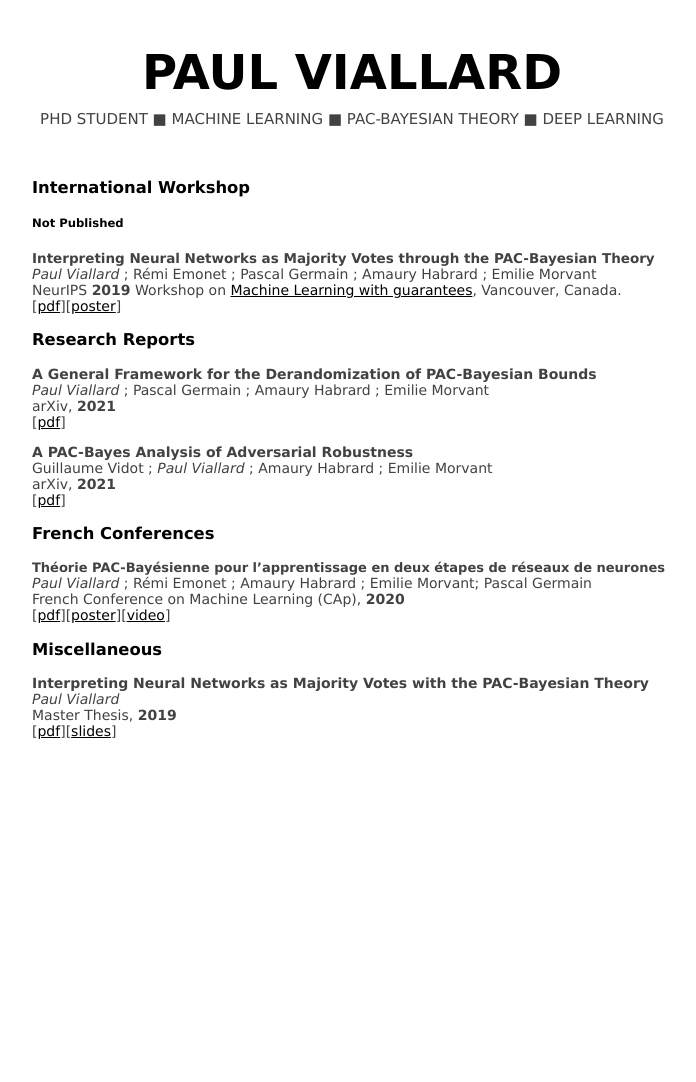
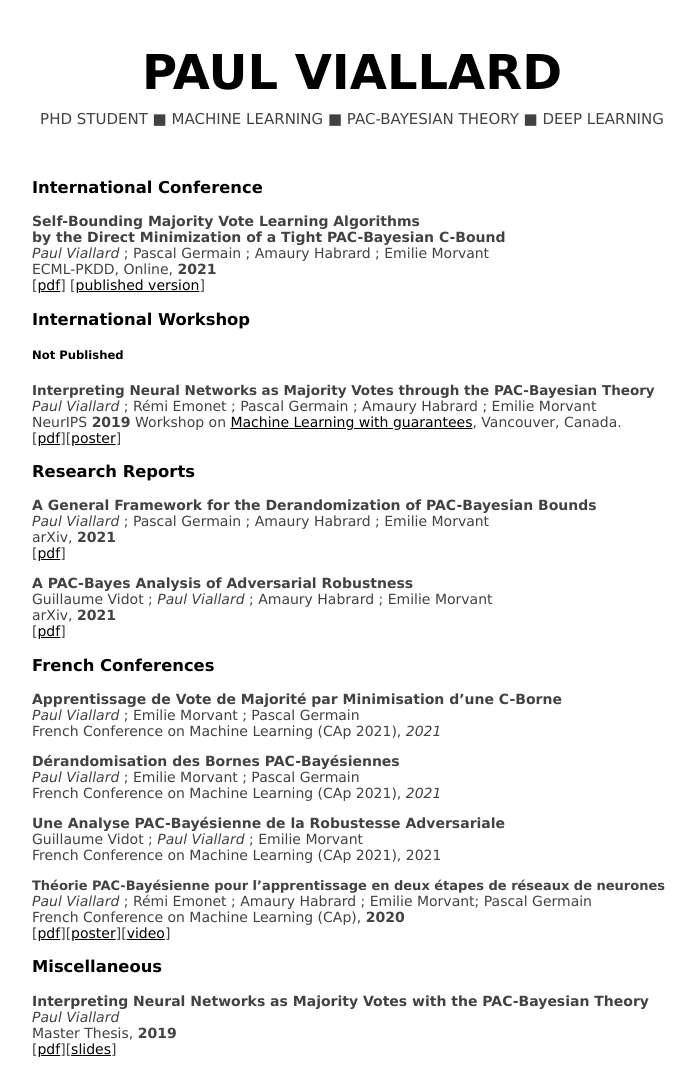
Before and after one commit to paulviallard/paulviallard.github.io, a Jekyll site: the page built from publication.md, in a window 1280 px wide. Shown: the whole page, without its empty margins (288-984 px from the left). Built offline with Jekyll 4.4.1, drawn with Linux system fonts in a browser that asks for light colours; our own code applies the rules of GitHub Pages for plain Markdown files; before the commit the page ends 900 px from its top, so only the background shows below that.

Commit message:
feat: update publications

```diff
--- a/publication.md
+++ b/publication.md
@@ -1,3 +1,11 @@
+### International Conference
+
+**Self-Bounding Majority Vote Learning Algorithms**
+**by the Direct Minimization of a Tight PAC-Bayesian C-Bound**
+_Paul Viallard_ ; Pascal Germain ; Amaury Habrard ; Emilie Morvant
+ECML-PKDD, Online, **2021**
+[[pdf](https://arxiv.org/abs/2104.13626)] [[published version]()]
+
 ### International Workshop
 ##### Not Published
 <strong style="font-size: 13.5px">Interpreting Neural Networks as Majority Votes through the PAC-Bayesian Theory</strong>
@@ -18,6 +26,19 @@ arXiv, **2021**
 [[pdf](https://arxiv.org/abs/2102.11069)]
 
 ### French Conferences
+
+**Apprentissage de Vote de Majorité par Minimisation d’une C-Borne**
+_Paul Viallard_ ; Emilie Morvant ; Pascal Germain
+French Conference on Machine Learning (CAp 2021), *2021*
+
+**Dérandomisation des Bornes PAC-Bayésiennes**
+_Paul Viallard_ ; Emilie Morvant ; Pascal Germain
+French Conference on Machine Learning (CAp 2021), *2021*
+
+**Une Analyse PAC-Bayésienne de la Robustesse Adversariale**
+Guillaume Vidot ; _Paul Viallard_ ; Emilie Morvant
+French Conference on Machine Learning (CAp 2021), 2021
+
 <strong style="font-size: 13.0px">Théorie PAC-Bayésienne pour l'apprentissage en deux étapes de réseaux de neurones</strong>
 _Paul Viallard_ ; Rémi Emonet ; Amaury Habrard ; Emilie Morvant; Pascal Germain
 French Conference on Machine Learning (CAp), **2020**
```
